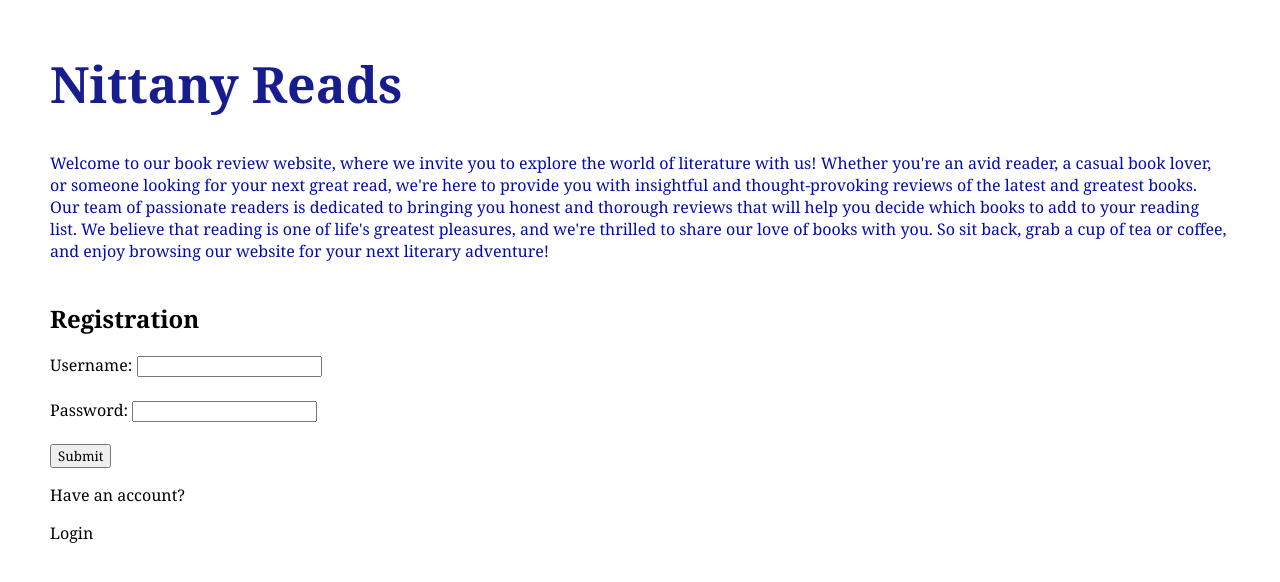
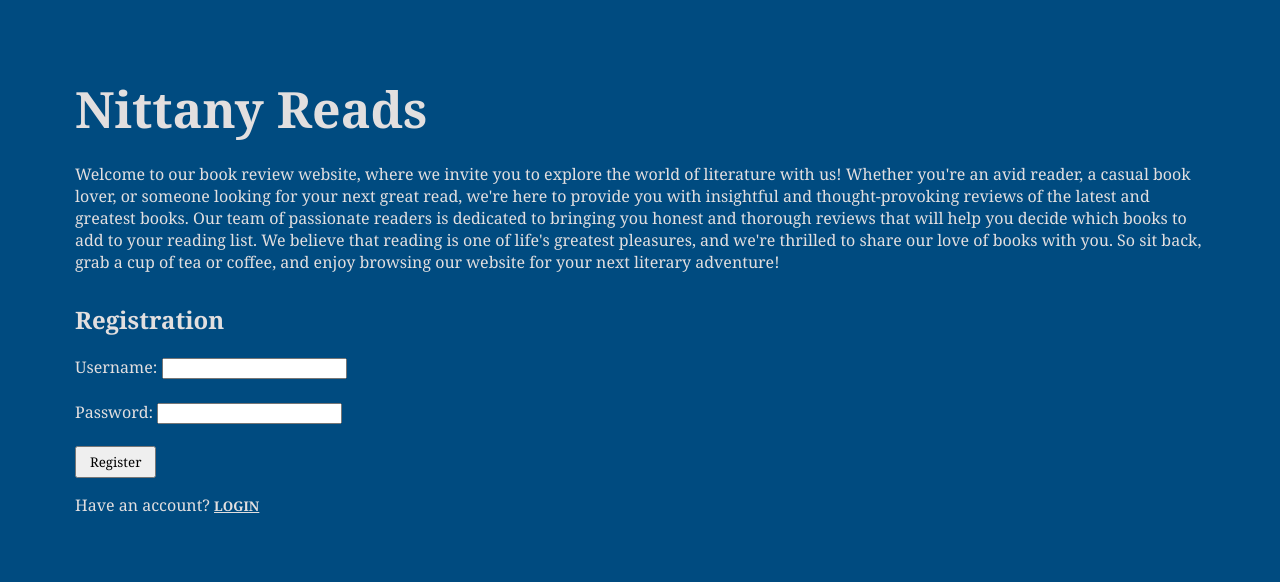
Before and after one commit to CMPSC297/project-2-sherry, a Flask app: page / in a window 1280 px wide. Shown: the top 582 px of the page. Run offline with Flask 2, Linux system fonts and the light colour scheme.

Commit message:
Basic layout of index, login, and search complete

```diff
--- a/application.py
+++ b/application.py
@@ -3,45 +3,82 @@ from flask_sqlalchemy import SQLAlchemy
 
 app = Flask(__name__)
 
-ENV = "dev"
+# ENV = "dev"
 
-if ENV == "def":
-    app.debug = True
-    app.config["SQLALCHEMY_DATABASE_URI"] = "postgresql://postgres:123456@localhost/registration"
-else:
-    app.debug = False
-    app.config["SQLALCHEMY_DATABASE_URI"] = ""
+# if ENV == "def":
+#     app.debug = True
+#     app.config["SQLALCHEMY_DATABASE_URI"] = "postgresql://postgres:123456@localhost/registration"
+# else:
+#     app.debug = False
+#     app.config["SQLALCHEMY_DATABASE_URI"] = ""
 
-app.config["SQLALCHEMY_TRACK_MODIFICATIONS"] = False
+# app.config["SQLALCHEMY_TRACK_MODIFICATIONS"] = False
 
-db = SQLAlchemy(app)
+# db = SQLAlchemy(app)
 
-class Feedback(db.Model):
-    __tablename__ = "feedback"
-    id = db.Column(db.Integer, primary_key=True)
-    username = db.Column(db.String(200), unique=True)
-    password = db.Column(db.String(200))
+# class Feedback(db.Model):
+#     __tablename__ = "feedback"
+#     id = db.Column(db.Integer, primary_key=True)
+#     username = db.Column(db.String(200), unique=True)
+#     password = db.Column(db.String(200))
 
-    def __init__(self, username, password):
-        self.username = username
-        self.password = password
+#     def __init__(self, username, password):
+#         self.username = username
+#         self.password = password
 
 
 @app.route("/")
 def index():
     return render_template("index.html")
 
-@app.route("/submit", methods=["POST"])
-def submit():
+# Register Button
+@app.route("/register", methods=["POST"])
+def register():
     if request.method == "POST":
         username = request.form["username"]
         password = request.form["password"]
+        # Need if statement checking if username already exists in DB
+
         if username == "" or password == "":
             return render_template("index.html", message="* Please enter required fields")
-        return render_template("registration.html")
+        return render_template("login.html")
+
+# Login on Home Page
+@app.route("/login", methods=["POST"])
+def signin():
+    if request.method == "POST":
+        return render_template("login.html")
+
+# Login Button
+@app.route("/signin", methods=["POST"])
+def login():
+    if request.method == "POST":
+        loginusername = request.form["loginusername"]
+        loginpassword = request.form["loginpassword"]
+        if loginusername == "" or loginpassword == "":
+            return render_template("login.html", message="* Please enter your username and/or password correctly")
+        # Need to check if username and password both match
+        return render_template("search.html")
+
+# Logout
+@app.route("/logout", methods=["POST"])
+def logout():
+    if request.method == "POST":
+        return render_template("index.html")
+
+# Search Button
+@app.route("/search", methods=["POST"])
+def search():
+    if request.method == "POST":
+        isbn = request.form["isbn"]
+        bookTitle= request.form["bookTitle"]
+        author = request.form["author"]
+        if isbn == "" and bookTitle == "" and author == "":
+            return render_template("search.html", message="* Please enter an ISBN number, book title, or author.")
 
 
 if __name__ == "__main__":
+    app.debug = True
     app.run(host="0.0.0.0", port=8080)
 
 # import os
--- a/static/main.css
+++ b/static/main.css
@@ -1,19 +1,68 @@
 body {
-    margin: 50px;
+    background-color: rgb(0, 75, 128);
+    color: rgb(226, 223, 223);
+    margin: 75px;
     font-family: Cambria, Cochin, Georgia, Times, 'Times New Roman', serif;
 
 }
 
 h1 {
     font-size: 50px;
-    color: rgb(23, 29, 142);
+    margin-bottom: 20px;
 }
 
+/* Index Page  */
+
 .welcomeText {
-    color: rgb(4, 12, 171);
-    margin-bottom: 40px;
+    margin-bottom: 30px;
 }
 
 .submit {
     font-family: Cambria, Cochin, Georgia, Times, 'Times New Roman', serif;
+    padding-left: 13px;
+    padding-right: 13px;
+    padding-top: 5px;
+    padding-bottom: 5px;
 }
+
+.logoutSignInButton {
+    font-family: Cambria, Cochin, Georgia, Times, 'Times New Roman', serif;
+    font-weight: bold;
+    text-decoration: underline;
+    color: rgb(226, 223, 223);
+    background: none;
+    border: none;
+    padding-left: 0px;
+    cursor: pointer;
+}
+
+/* Search Page */
+
+.isbn, .bookTitle, .author {
+    padding-top: 7px;
+    padding-bottom: 7px;
+    padding-left: 10px;
+    padding-right: 300px;
+}
+
+.isbn {
+    margin-left: 30px;
+}
+
+.bookTitle {
+    margin-left: 39px;
+}
+
+.author {
+    margin-left: 21px;
+}
+
+.search {
+    font-family: Cambria, Cochin, Georgia, Times, 'Times New Roman', serif;
+    padding-top: 7px;
+    padding-bottom: 7px;
+    padding-left: 15px;
+    padding-right: 15px;
+    margin-left: 15px;
+    margin-left: 0px;
+}
--- a/templates/index.html
+++ b/templates/index.html
@@ -2,33 +2,40 @@
 
 {% block head %}
 <title>NittanyReads</title>
+
 {% endblock %}
 
 {% block body %}
 <div>
     <h1>Nittany Reads</h1>
-    <p class="welcomeText">Welcome to our book review website, where we invite you to explore the world of
+    <p class="welcomeText">
+        Welcome to our book review website, where we invite you to explore the world of
         literature with us! Whether you're an avid reader, a casual book lover, or someone
         looking for your next great read, we're here to provide you with insightful and
         thought-provoking reviews of the latest and greatest books. Our team of passionate
         readers is dedicated to bringing you honest and thorough reviews that will help you
         decide which books to add to your reading list. We believe that reading is one of life's
         greatest pleasures, and we're thrilled to share our love of books with you. So sit back,
-        grab a cup of tea or coffee, and enjoy browsing our website for your next literary adventure!</p>
+        grab a cup of tea or coffee, and enjoy browsing our website for your next literary adventure!
+    </p>
     <div>
         <h2>Registration</h2>
-        <form action="/submit" method="POST">
+        <form action="/register" method="POST">
             {% if message %}
             <p class="message" style="color:red">{{ message | safe }}</p>
             {% endif %}
+
             <label for="username">Username:</label>
             <input type="text" id="username" name="username"><br><br>
+
             <label for="password">Password:</label>
             <input type="text" id="password" name="password"><br><br>
-            <input type="submit" value="Submit" class="submit">
+
+            <input type="submit" value="Register" class="submit">
         </form>
-        <p>Have an account?</p>
-        <p>Login</p>
+        <form action="/login" method="POST">
+            <p>Have an account? <span><button class="logoutSignInButton">LOGIN</button></span></p>
+        </form>
     </div>
 </div>
 
```
Also changed, not shown: import.py (+15 -0 lines), templates/login.html (+23 -1 lines), templates/search.html (+31 -0 lines).
